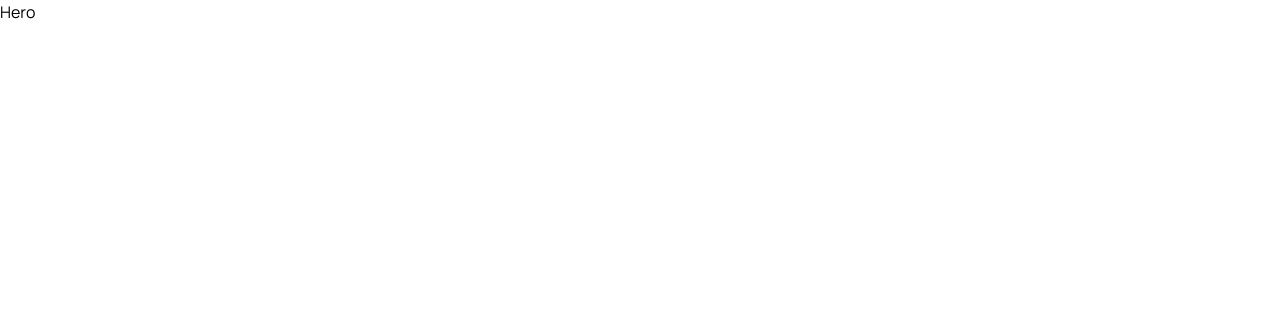
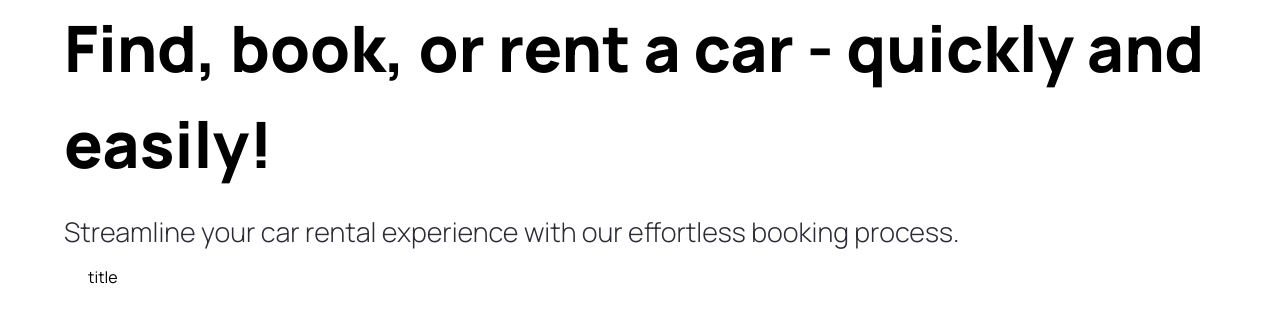
Before and after one commit to SkyKeyUA/next-carstore, a Next.js app: page / in a window 1280 px wide. Shown: the top 322 px of the page. Built offline with nearby package versions, Linux system fonts and the light colour scheme.

Commit message:
CustomButton was created

```diff
--- /dev/null
+++ b/src/components/CustomButton.tsx
@@ -0,0 +1,13 @@
+/** @format */
+'use client';
+
+import React from 'react';
+import Image from 'next/image';
+
+export const CustomButton = () => {
+  return (
+    <button disabled={false} type={'button'} className={`custom-btn`} onClick={() => {}}>
+      <span className={`flex-1`}>title</span>
+    </button>
+  );
+};
--- a/src/components/Hero.tsx
+++ b/src/components/Hero.tsx
@@ -1,7 +1,25 @@
 /** @format */
+'use client';
 
-import Image from 'next/image';
+import { CustomButton } from './CustomButton';
 
 export const Hero = () => {
-  return <div className="hero">Hero</div>;
+  const handleScroll = () => {};
+  return (
+    <div className="hero">
+      <div className="flex-1 pt-36 padding-x">
+        <h1 className="hero__title">Find, book, or rent a car - quickly and easily!</h1>
+        <p className="hero__subtitle">
+          Streamline your car rental experience with our effortless booking process.
+        </p>
+        <CustomButton
+          title="Explore Cars"
+          containerStyles="bg-primary-blue-text-white rounded-full mt-10"
+          handleClick={() => {
+            handleScroll;
+          }}
+        />
+      </div>
+    </div>
+  );
 };
--- a/src/components/index.ts
+++ b/src/components/index.ts
@@ -1,3 +1,4 @@
 /** @format */
 
 export { Hero } from './Hero';
+export { CustomButton } from './CustomButton';
```
